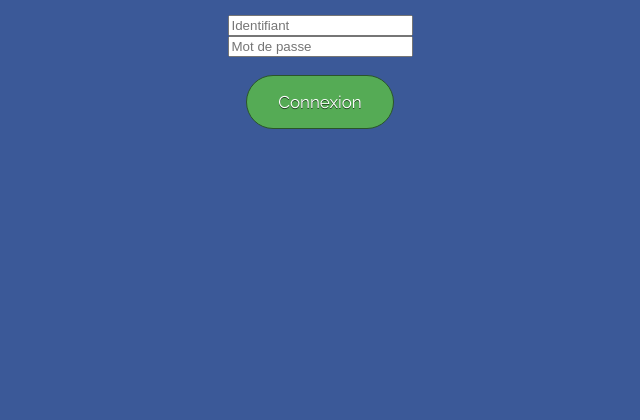
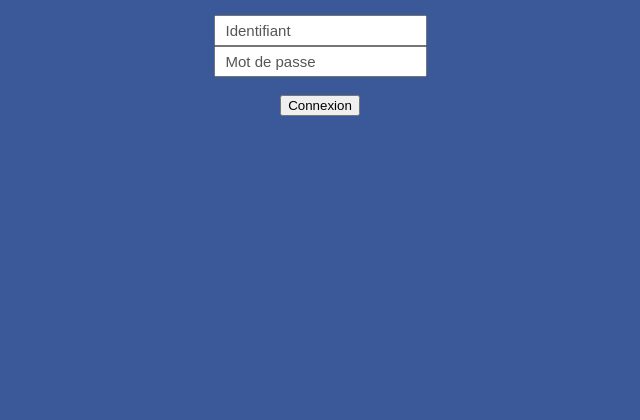
Before and after one commit to Im2Slow/EatNowWeb, a PHP site: the page made by Eat Now PULV.html in a window 1280 px wide. Shown: the part 237-657 px from the top of the page, without its empty margins (320-960 px from the left). Run offline with PHP 8.4, Linux system fonts and the light colour scheme.

Commit message:
Update Eat Now PULV.css

```diff
--- a/Eat Now PULV.css
+++ b/Eat Now PULV.css
@@ -9,8 +9,39 @@
     color: white;
 }
 
+.bloc-connexion
+{
+display: table;
+border: 2px white solid;
+margin : auto;
+padding: 20px;
+}
 
-.Connexion
+input, textarea {
+    color: #333;
+	font-size: 15px;
+	padding : 5px;
+}
+
+input:-moz-placeholder, textarea:-moz-placeholder {
+    color: #555;
+	font-size: 15px;
+	padding : 5px;
+}
+
+input::-webkit-input-placeholder, textarea::-webkit-input-placeholder {
+    color: #555;
+	font-size: 15px;
+	padding : 5px;
+}
+
+input.placeholder, textarea.placeholder {
+    color: #555;
+	font-size: 15px;
+	padding : 5px;
+}
+
+.btn
 {
 	background-color:#55AB55;
 	-moz-border-radius:28px;
@@ -26,11 +57,11 @@
 	text-decoration:none;
 	text-shadow:0px 1px 0px #224422;
 }
-.Connexion:hover
+.btn:hover
 {
 	background-color:#ab5555;
 }
-.Connexion:active
+.btn:active
 {
 	position:relative;
 	top:1px;
```
